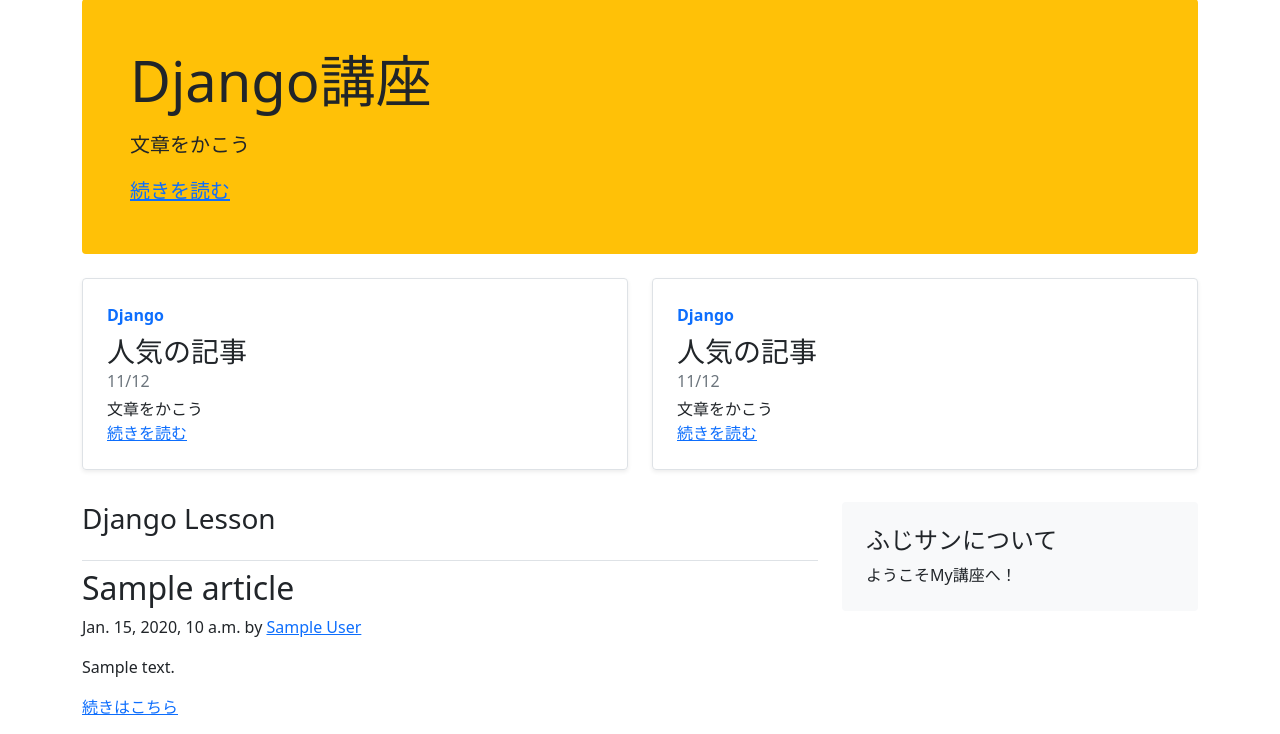
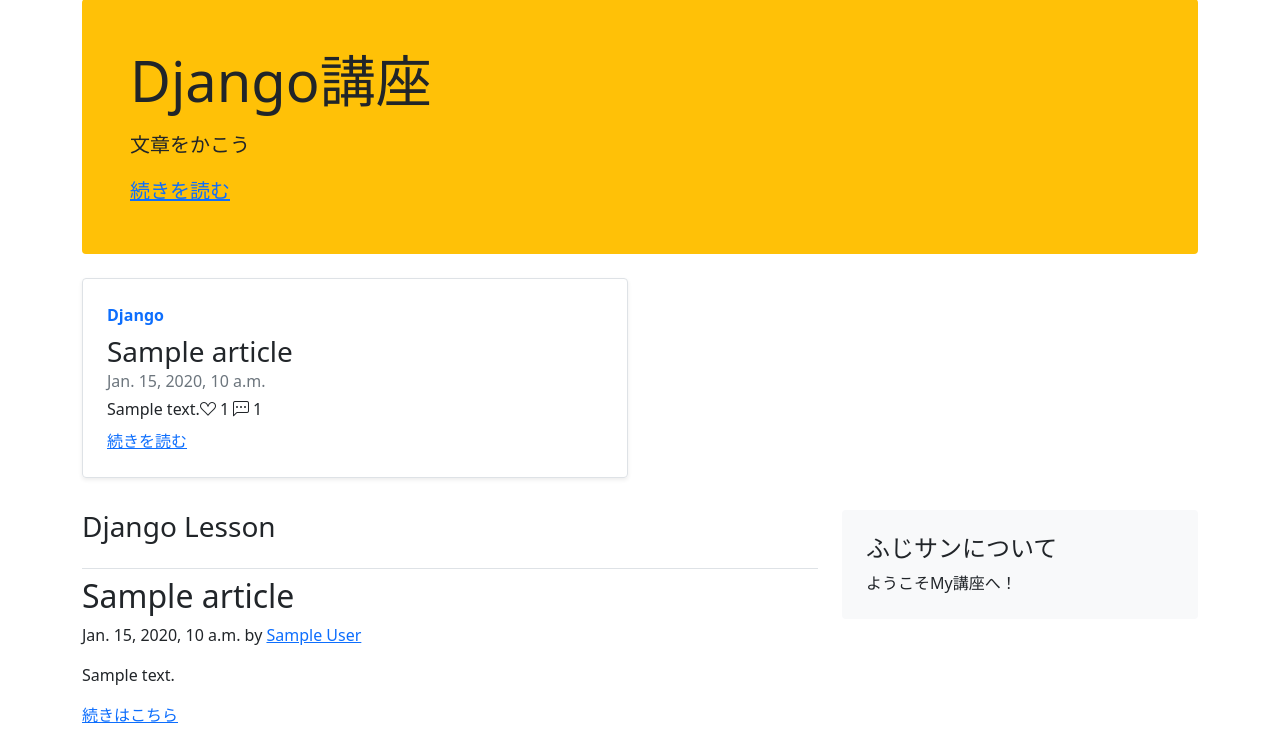
Before and after one commit to Musty-string3/Udemy-django-ReallySite, a Django app: template templates/mysite/index.html in a window 1280 px wide. Shown: the part 164-898 px from the top of the page. Run offline with Django 3.2, Linux system fonts and the light colour scheme; the template is opened without the code that fills it: most values are stand-ins (such as "Sample title", 1, 10 or a date in 2020).

Commit message:
いいね機能のupdate、いいね、コメント数を一覧で表示

```diff
--- a/config/urls.py
+++ b/config/urls.py
@@ -6,7 +6,7 @@ from mysite import views
 
 urlpatterns = [
     path('admin/', admin.site.urls),
-    path('', views.index, name='top'),
+    path('', views.TopView.as_view(), name='top'),
     path('blog/', include('blog.urls')),
     path('signup/', views.Signup.as_view(), name='signup'),
     path('login/', views.Login.as_view(), name="login"),
--- a/templates/mysite/index.html
+++ b/templates/mysite/index.html
@@ -16,30 +16,26 @@
         </div>
     </div>
     <div class="row mb-2">
+        {% for article in popular_articles %}
         <div class="col-md-6">
             <div class="row g-0 border rounded overflow-hidden flex-md-row
             mb-4 shadow-sm h-md-250 position-relative">
                 <div class="col p-4 d-flex flex-column position-static">
                     <strong class="d-inline-block mb-2 text-primary">Django</strong>
-                    <h3 class="mb-0">人気の記事</h3>
-                    <div class="mb-1 text-muted">11/12</div>
-                    <p class="card-text mb-auto">文章をかこう</p>
-                    <a href="#" class="None-stretched-link">続きを読む</a>
+                    <h3 class="mb-0">{{ article.title }}</h3>
+                    <div class="mb-1 text-muted">{{ article.created_at }}</div>
+                    <div class="d-flex">
+                        <p class="card-text mb-auto">{{ article.text }}</p>
+                        <i class="bi bi-suit-heart mb-1 me-1"></i>
+                        {{ article.like_count }}
+                        <i class="ms-1 bi bi-chat-left-dots mb-2 me-1"></i>
+                        {{ article.comment_count }}
+                    </div>
+                    <a href="{% url 'blog:detail' article.id %}" class="None-stretched-link">続きを読む</a>
                 </div>
             </div>
         </div>
-        <div class="col-md-6">
-            <div class="row g-0 border rounded overflow-hidden flex-md-row
-            mb-4 shadow-sm h-md-250 position-relative">
-                <div class="col p-4 d-flex flex-column position-static">
-                    <strong class="d-inline-block mb-2 text-primary">Django</strong>
-                    <h3 class="mb-0">人気の記事</h3>
-                    <div class="mb-1 text-muted">11/12</div>
-                    <p class="card-text mb-auto">文章をかこう</p>
-                    <a href="#" class="None-stretched-link">続きを読む</a>
-                </div>
-            </div>
-        </div>
+        {% endfor %}
     </div>
 </div>
 
```
Also changed, not shown: blog/views.py (+7 -2 lines), common/myiste_def.py (+12 -0 lines), mysite/views.py (+15 -17 lines), templates/blog/article.html (+1 -16 lines), templates/blog/blogs.html (+7 -1 lines), templates/mysite/snippets/like.html (added, +16 -0 lines).
